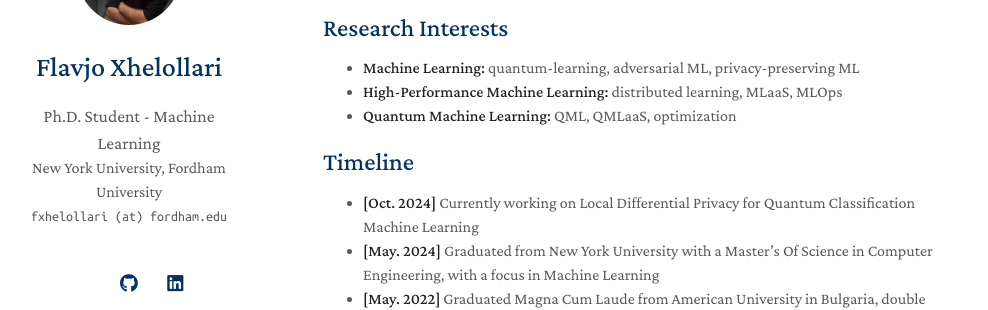
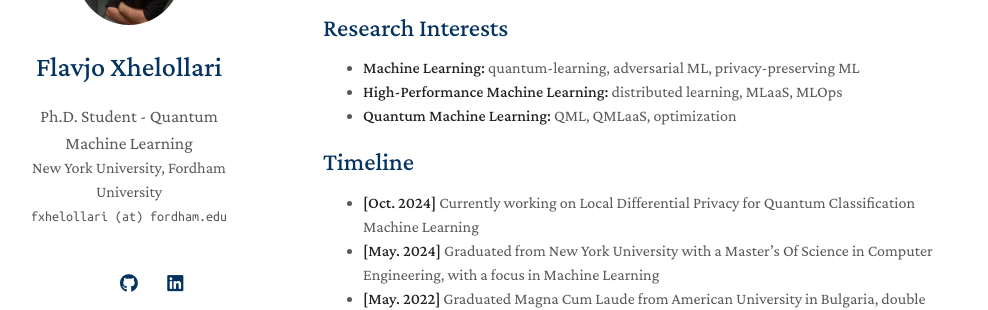
Before and after one commit to flavjoxhelollari/flavjoxhelollari.github.io, a Jekyll site: the page built from index.md, in a window 1280 px wide. Shown: the part 163-473 px from the top of the page, without its empty margins (147-1135 px from the left). Built offline with Jekyll 4.4.1, drawn with Linux system fonts in a browser that asks for light colours; a style sheet for code colours, icons or effects is not loaded; our own code applies the rules of GitHub Pages for plain Markdown files.

Commit message:
Update _config.yml

```diff
--- a/_config.yml
+++ b/_config.yml
@@ -1,6 +1,6 @@
 # Basic Information
 title: Flavjo Xhelollari
-position: Ph.D. Student - Machine Learning
+position: Ph.D. Student - Quantum Machine Learning
 affiliation: New York University, Fordham University
 email: fx2078 (at) nyu.edu
 email: fxhelollari (at) fordham.edu
```
